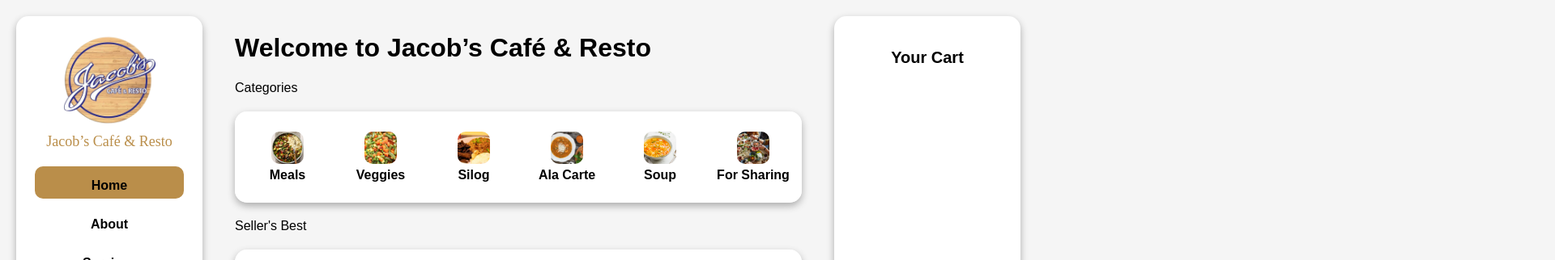
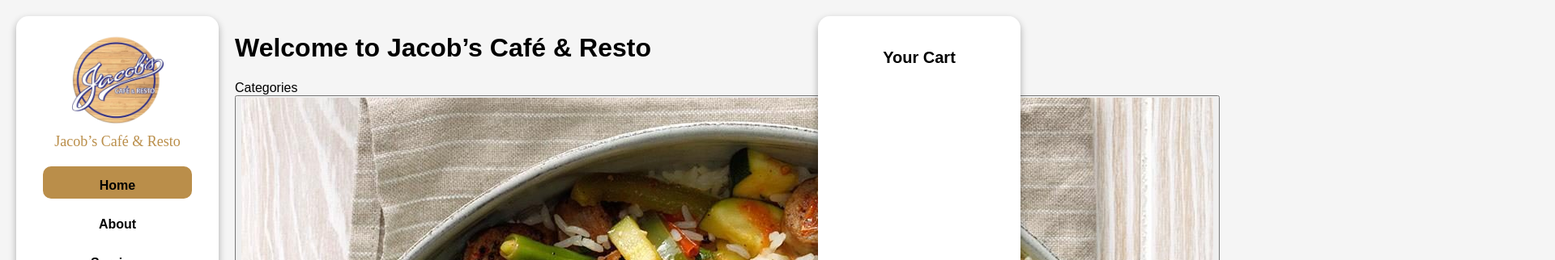
Before and after one commit to pasion-285567/Capstone_Jacobs, a plain HTML site: page index.html in a window 1280 px wide. Shown: the top 322 px of the page at 81% size, 1920 px wide, since content can reach past the window. Drawn offline with Linux system fonts and the light colour scheme.

Commit message:
inayos layout

```diff
--- a/styles/cart.css
+++ b/styles/cart.css
@@ -4,7 +4,6 @@
     margin-bottom: 10px;
     text-align: center;
 }
-
 
 .cart-items {
     flex: 1;
--- a/styles/categories.css
+++ b/styles/categories.css
@@ -1,67 +1,90 @@
-.category-placeholder {
-    position: relative;
-    width: auto;
-    height: auto;
+.left-sidebar, .right-sidebar {
+    position: fixed;
+    top: 20px;
+    width: 230px;
+    height: 90vh;
     background: white;
     color: black;
     border-radius: 15px;
-    margin: 20px auto;
+    padding-top: 20px;
     box-shadow: 0 4px 10px rgba(0, 0, 0, 0.3);
     display: flex;
+    flex-direction: column;
     align-items: center;
-    gap: 15px;
-    padding: 15px;
-    overflow-x: auto;
-    white-space: nowrap;
-    scrollbar-width: thin;
-    scrollbar-color: #ccc transparent;
+    scrollbar-width: thin !important;
+    scrollbar-color: #aaa transparent;
 }
 
-.category-placeholder::-webkit-scrollbar {
-    height: 8px;
+.left-sidebar {
+    left: 20px;
+    padding:10px;
 }
 
-.category-placeholder::-webkit-scrollbar-thumb {
+.right-sidebar {
+    right: 20px;
+    padding:10px;
+}
+
+/* Scrollbar styles for WebKit browsers */
+.right-sidebar::-webkit-scrollbar {
+    width: 8px !important;
+}
+
+.right-sidebar::-webkit-scrollbar-thumb {
     background: #aaa;
     border-radius: 10px;
 }
 
-.category-placeholder::-webkit-scrollbar-track {
+.right-sidebar::-webkit-scrollbar-track {
     background: transparent;
 }
 
-.ctgry-btn {
-    background: none;
-    border: none;
-    display: inline-flex;
-    flex-direction: column;
-    align-items: center;
-    justify-content: center;
-    cursor: pointer;
-    padding: 10px;
-    transition: 0.3s;
-    flex: 0 0 auto;
-    width: 100px;
+.left-sidebar img {
+    width: 50%;
+    display: block;
+    margin: 0 auto;
 }
 
-.ctgry-btn img {
-    width: 40px;
-    height: 40px;
-    object-fit: cover;
+.left-sidebar span {
+    display: block;
+    text-align: center;
+    margin: 10px auto;
+    color: #BA8E4A;
+    font-family: 'Cooper Black';
+    font-size: 18px;
+}
+
+.menu {
+    position: relative;
+    display: flex;
+    flex-direction: column;
+    width: 100%;
+    align-items: center;
+    margin-top: 10px;
+}
+
+.menu a {
+    display: block;
+    padding: 15px;
+    color: black;
+    text-decoration: none;
+    font-size: 16px;
+    font-weight: bold;
+    width: 80%;
+    text-align: center;
+    position: relative;
+    z-index: 2;
+    transition: 0.3s;
     border-radius: 10px;
 }
 
-.ctgry-btn span {
-    margin-top: 5px;
-    font-size: 16px;
-    font-weight: bold;
-    color: black;
-    display: flex;
+.active-indicator {
+    position: absolute;
+    width: 80%;
+    height: 40px;
+    background: #BA8E4A;
+    border-radius: 10px;
+    transition: top 0.3s ease-in-out, height 0.2s ease-in-out;
+    left: 10%;
+    z-index: 1;
 }
-
-.ctgry-btn:hover {
-    transform: scale(1.1);
-    background-color: #BA8E4A;
-    border-radius: 10px;
-    color:white;
-}
--- a/styles/order.css
+++ b/styles/order.css
@@ -1,8 +1,8 @@
-/* Order Status */
+/* Order Status Section */
 .order-status {
     margin-top: 20px;
     padding: 10px;
-    display: none; /* Initially hidden */
+    display: none;
 }
 
 .order-status.hidden {
--- a/styles/payment.css
+++ b/styles/payment.css
@@ -78,21 +78,7 @@
     right: 10px;
     font-size: 24px;
     cursor: pointer;
-    z-index: 1; /* Para siguraduhin na nasa ibabaw ng ibang mga elemento */
-}
-
-
-/* Order Status */
-.order-status {
-    margin-top: 20px;
-    padding: 10px;
-    background-color: #f5f5f5;
-    border-radius: 10px;
-    display: none;
-}
-
-.order-status .order-details {
-    font-size: 16px;
+    z-index: 1;
 }
 
 .payment-details input::-webkit-outer-spin-button,
--- a/styles/sidebar.css
+++ b/styles/sidebar.css
@@ -11,6 +11,9 @@
     display: flex;
     flex-direction: column;
     align-items: center;
+    overflow-y: auto; /* Enable vertical scroll if needed */
+    scrollbar-width: thin;
+    scrollbar-color: #aaa transparent;
 }
 
 .left-sidebar {
@@ -21,6 +24,19 @@
     right: 20px;
 }
 
+/* Scrollbar styles for WebKit browsers */
+.right-sidebar::-webkit-scrollbar {
+    width: 8px;
+}
+
+.right-sidebar::-webkit-scrollbar-thumb {
+    background: #aaa;
+    border-radius: 10px;
+}
+
+.right-sidebar::-webkit-scrollbar-track {
+    background: transparent;
+}
 
 .left-sidebar img {
     width: 50%;
```
